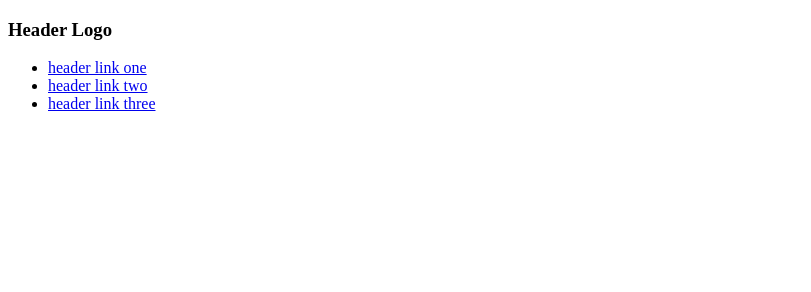
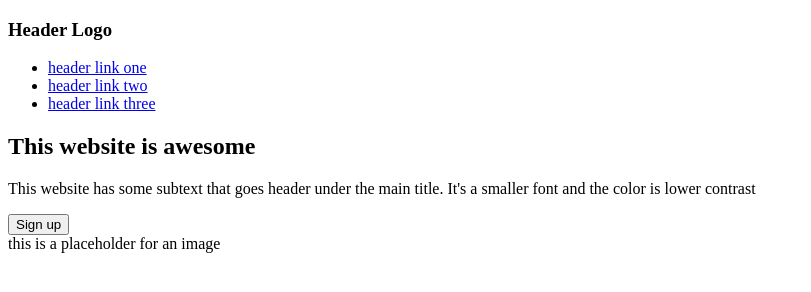
Before and after one commit to ahmeda03/landing-page-project-2nd-attempt, a plain HTML site: page index.html in a window 1280 px wide. Shown: the whole page, without its empty margins (0-811 px from the left). Drawn offline with Linux system fonts and the light colour scheme.

Commit message:
Create header section skeleton, file saved this time

```diff
--- a/index.html
+++ b/index.html
@@ -11,5 +11,16 @@
             <li><a href = "#">header link two</a></li>
             <li><a href = "#">header link three</a></li>
         </ul>
+
+        <h2>This website is awesome</h2>
+        <p>This website has some subtext that goes header
+            under the main title. It's a smaller font and
+            the color is lower contrast
+        </p>
+        <button>Sign up</button>
+
+        <div class = "img-placeholder">
+            this is a placeholder for an image
+        </div>
     </body>
 </html>
```
